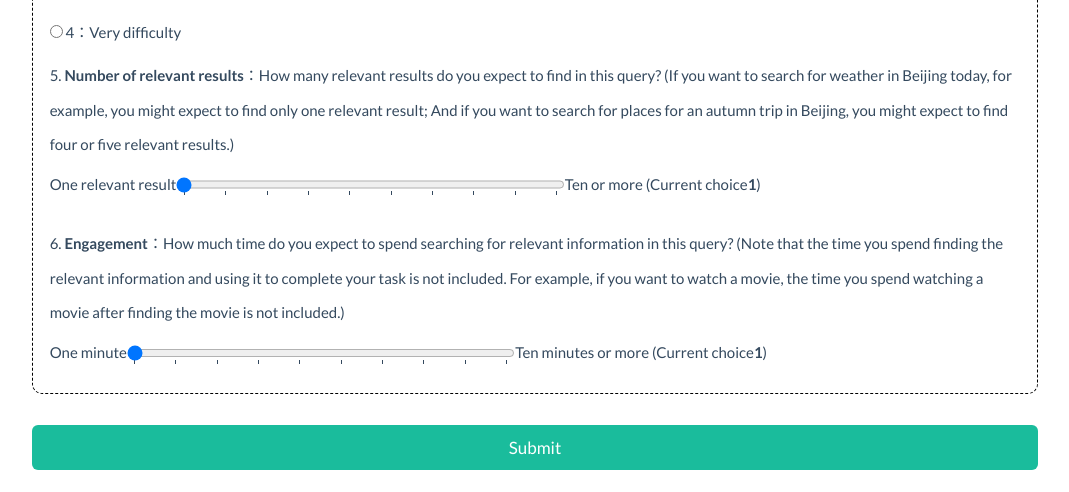
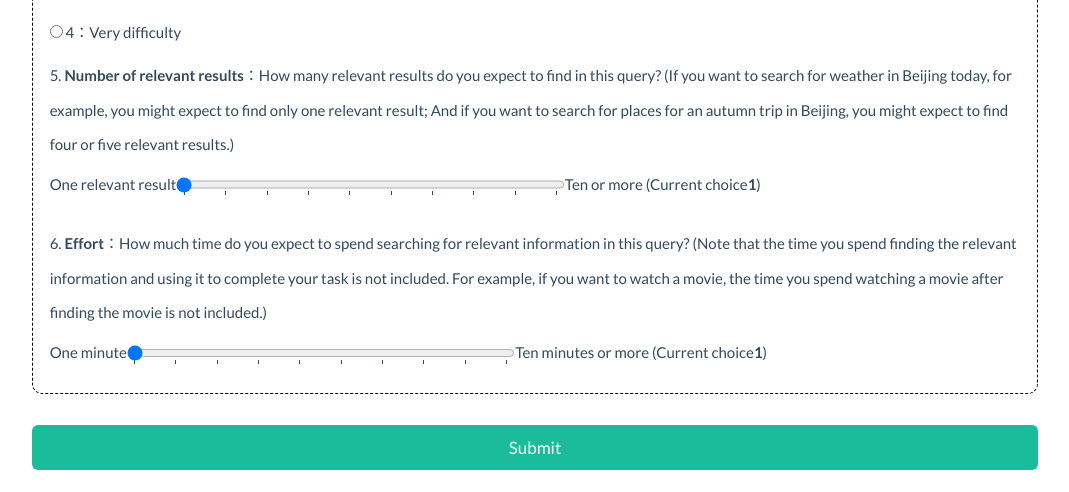
Before and after one commit to xuanyuan14/Web-Search-Field-Study-Toolkit, a Django app: template THUIR_annotation_platform/task_manager/templates/pre_query_annotation.html in a window 1280 px wide. Shown: the part 866-1358 px from the top of the page, without its empty margins (105-1174 px from the left). Run offline with Django 3.2, Linux system fonts and the light colour scheme; the template is opened without the code that fills it, so the values that code supplies are empty; some libraries are stand-ins or nearby versions.

Commit message:
“update”

```diff
--- a/THUIR_annotation_platform/task_manager/templates/pre_query_annotation.html
+++ b/THUIR_annotation_platform/task_manager/templates/pre_query_annotation.html
@@ -67,7 +67,7 @@
                                 <option>10</option>
                             </datalist>
                         </div>
-                    <label for="effort_ratio" class="ratio col-xs-12 list_row">6. <b>Engagement</b>：How much time do you expect to spend searching for relevant information in this query? (Note that the time you spend finding the relevant information and using it to complete your task is not included. For example, if you want to watch a movie, the time you spend watching a movie after finding the movie is not included.)</label>
+                    <label for="effort_ratio" class="ratio col-xs-12 list_row">6. <b>Effort</b>：How much time do you expect to spend searching for relevant information in this query? (Note that the time you spend finding the relevant information and using it to complete your task is not included. For example, if you want to watch a movie, the time you spend watching a movie after finding the movie is not included.)</label>
                         <div class="ratio col-xs-12 list_row">
                             <span style="display:flex;">One minute <input type="range" style="width: 40%" name="effort" min="1" max="10" value="1" step="1" list="effort_marks" oninput="setEffort()" onchange="setEffort()"/> Ten minutes or more (Current choice<b><span id="effort_value" >1</span></b>)</span><br>
                             <datalist id="effort_marks">
```
Also changed, not shown: README.md, images/install.png (added), images/on.png (added).
